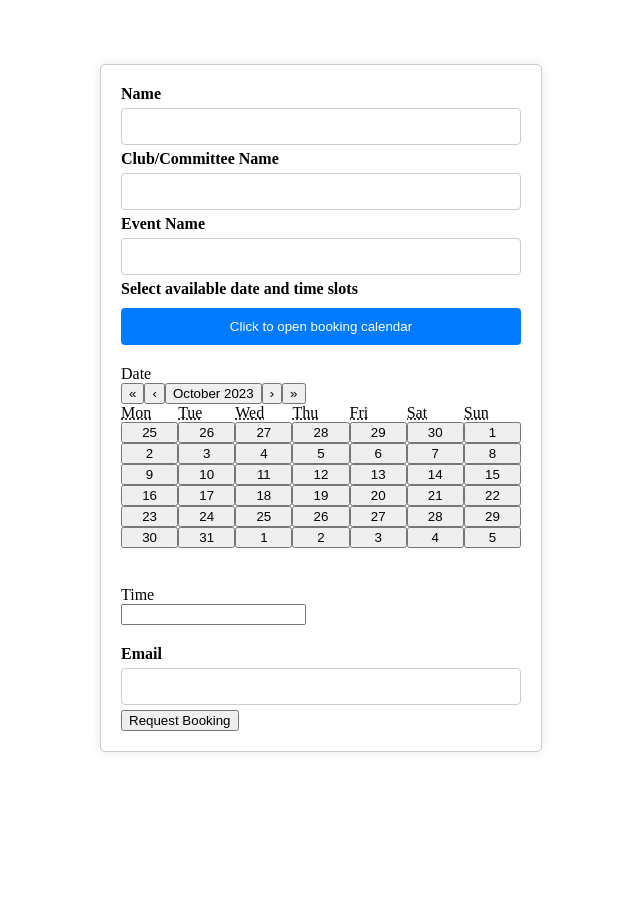
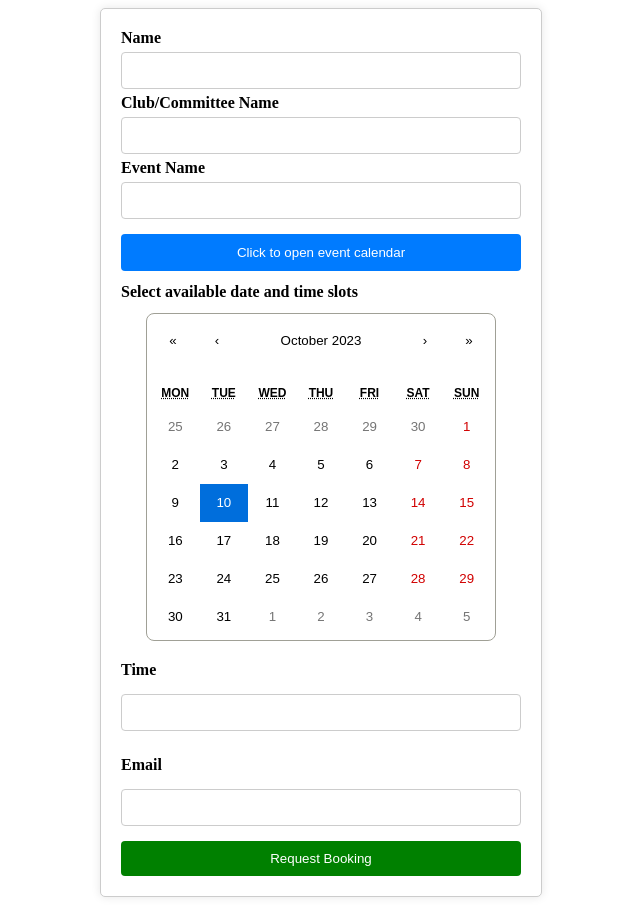
Before and after one commit to Dilpreet0501/Hall-Booking-Website, a React (Create React App) app: page /form in a window 1280 px wide. Shown: the whole page, without its empty margins (319-959 px from the left). Before the commit the page ends 808 px from the top, so only its background shows below. Built offline with nearby package versions, Linux system fonts and the light colour scheme; sample sign-in values are in the browser's storage.

Commit message:
form ui and calendar url updated

```diff
--- a/src/components/Booking/Booking.css
+++ b/src/components/Booking/Booking.css
@@ -9,8 +9,8 @@
 
 .calendar-header{
   margin: 1rem;
-  font-size: 36px;
-  font-family:monospace;
+  text-align: center;
+  font-size: 20px;
 }
 
 .calendar-header p{
--- a/src/components/Booking/Times.js
+++ b/src/components/Booking/Times.js
@@ -23,11 +23,11 @@ function Times(props) {
 
   return (
     <>
-      <div className="times">
+      <div className="times" >
         {time.map((times, index) => {
           return (
             <div key={index}>
-              <button onClick={(e) => displayInfo(e)}> {times} </button>
+              <button onClick={(e) => displayInfo(e)} className='linkcol' type='submit'> {times} </button>
             </div>
           );
         })}
--- a/src/components/Form/Form.css
+++ b/src/components/Form/Form.css
@@ -6,7 +6,13 @@
   align-items: center;
   justify-content: center;
   min-height: 100vh;
-  margin: 0.5rem 0;
+}
+
+.times{
+  display: flex;
+  align-items: center;
+  justify-content: center;
+  flex-direction: column;
 }
 
 .f1 {
@@ -17,12 +23,13 @@
   border-radius: 5px;
   box-shadow: 0px 0px 10px rgba(0, 0, 0, 0.1);
   background-color: #fff;
+  margin: 0.5em;
 }
 
 /* Heading style */
 .heading {
   font-weight: bold;
-  margin-top: 10px;
+  margin: 10px 0;
 }
 
 /* Input field style */
@@ -56,6 +63,11 @@ button[type="submit"] {
   margin-top: 20px;
 }
 
+.react-calendar{
+  border-radius: 8px;
+  padding: 4px;
+}
+
 /* Responsive styles for small screens */
 @media (max-width: 600px) {
   .f1 {
--- a/src/components/Form/Form.js
+++ b/src/components/Form/Form.js
@@ -3,6 +3,7 @@ import "./Form.css";
 import { Link } from "react-router-dom";
 import Calendar from "react-calendar"
 import Time from "../Booking/Time";
+import 'react-calendar/dist/Calendar.css';
 
 function Form(props) {
 
@@ -28,24 +29,21 @@ function Form(props) {
         <label className="heading">Event Name</label>
         <input type="text" className="entry" />
 
-        <label className="heading">Select available date and time slots</label>
         <button type="submit">
           <Link to="/booking">
-            <div className="linkcol">Click to open booking calendar</div>
+            <div className="linkcol">Click to open event calendar</div>
           </Link>
         </button>
 
-        <div className="disp_date"> Date</div>
-        {/* <input
-          type="text"
-          name="datedisp"
-          className="date_final"
-          value={JSON.parse(localStorage.getItem("date"))}
-        /> */}
+        {/* <div className="heading"> Date</div> */}
+        <div className="heading" style={{margin:'12px 0'}}>Select available date and time slots</div>
+
+        <div style={{width:'100%', display:'flex', alignItems:'center', justifyContent:'center'}}>
         <Calendar onChange={setDate} value={date} onClickDay={()=>setShowTime(true)}/>
+        </div>
 
         {showTime &&
-        <div className="calendar-header" style={{fontSize:'16px'}}>
+        <div className="calendar-header">
           <p>
             <span>Selected date:</span>{' '} {date.toDateString()}
           </p>
@@ -53,11 +51,11 @@ function Form(props) {
         </div>
         }
 
-        <br></br>
-        <div className="disp_time">Time</div>
+        {/* <br></br> */}
+        <div className="heading">Time</div>
         <input
           type="text"
-          className="time_final"
+          className="entry"
           value={JSON.parse(localStorage.getItem("time"))}
         />
         <br></br>
@@ -66,7 +64,7 @@ function Form(props) {
         </div>
         <input type="email" name="user_email" className="entry" />
 
-        <button className="submit">Request Booking</button>
+        <button type="submit" style={{padding:'10px 0', backgroundColor:'green'}}>Request Booking</button>
       </form>
     </div>): (
         window.location.href = '/'
```
Also changed, not shown: src/components/Booking/Booking.js (+1 -2 lines).
